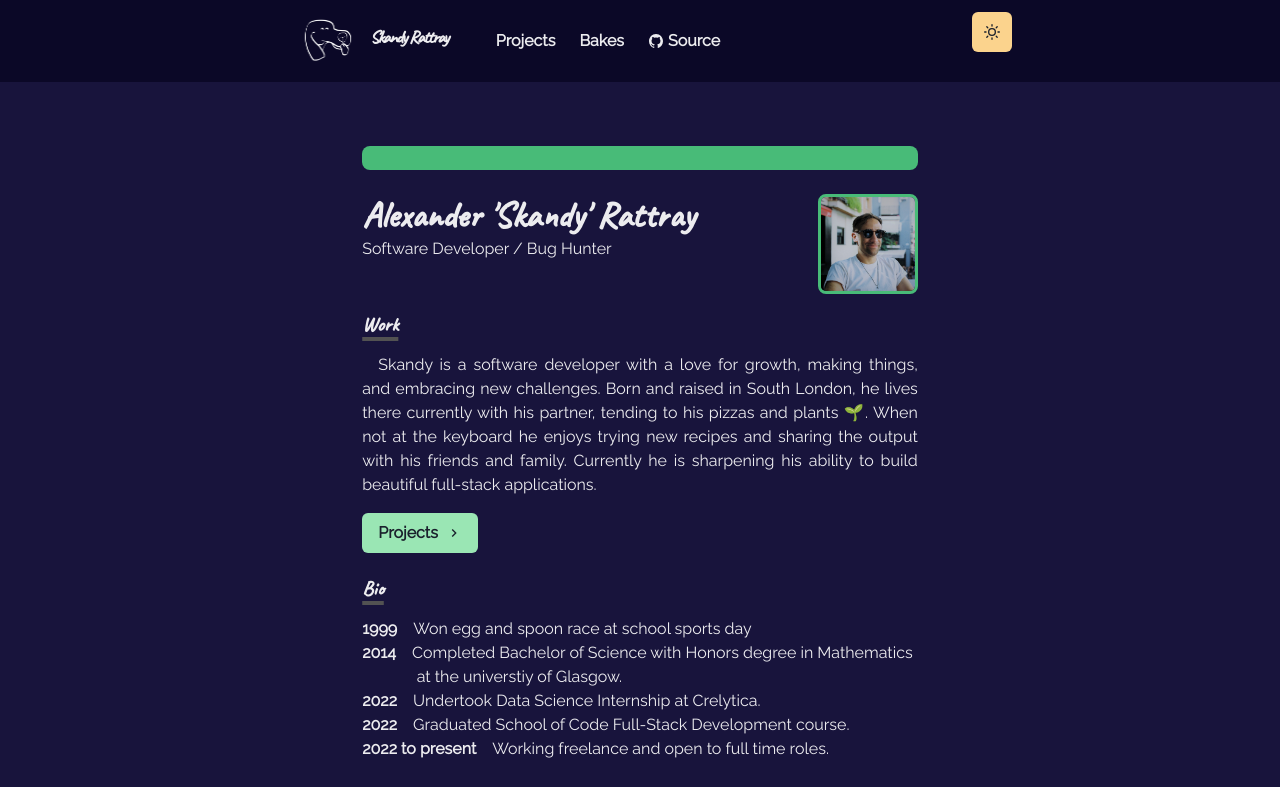
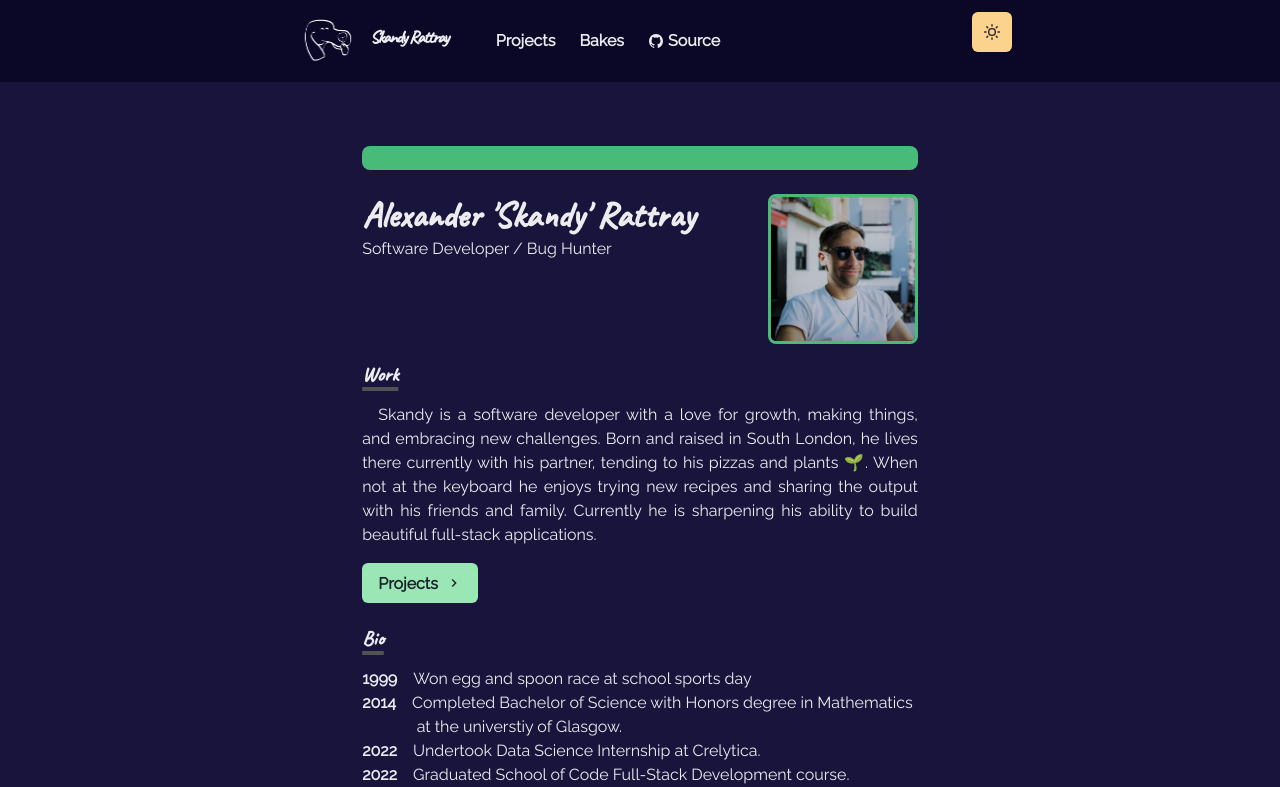
Before and after one commit to skandog/p, a Next.js app: page / in a window 1280 px wide. Shown: the top 787 px of the page. Built offline with nearby package versions, Linux system fonts and the light colour scheme.

Commit message:
updated size of image and left aligned

```diff
--- a/pages/index.js
+++ b/pages/index.js
@@ -54,7 +54,7 @@ const Page = () => {
             flexShrink={0}
             mt={{ base: 4, md: 0 }}
             ml={{ md: 6 }}
-            align="center"
+            align="left"
           >
             <Image
               as={motion.img}
@@ -62,7 +62,7 @@ const Page = () => {
               borderColor={useColorModeValue('purple.500', 'green.400')}
               borderWidth={3}
               borderStyle="solid"
-              maxWidth="100px"
+              maxWidth="150px"
               display={'inline-block'}
               borderRadius="lg"
               src="/images/skn.JPG"
```
